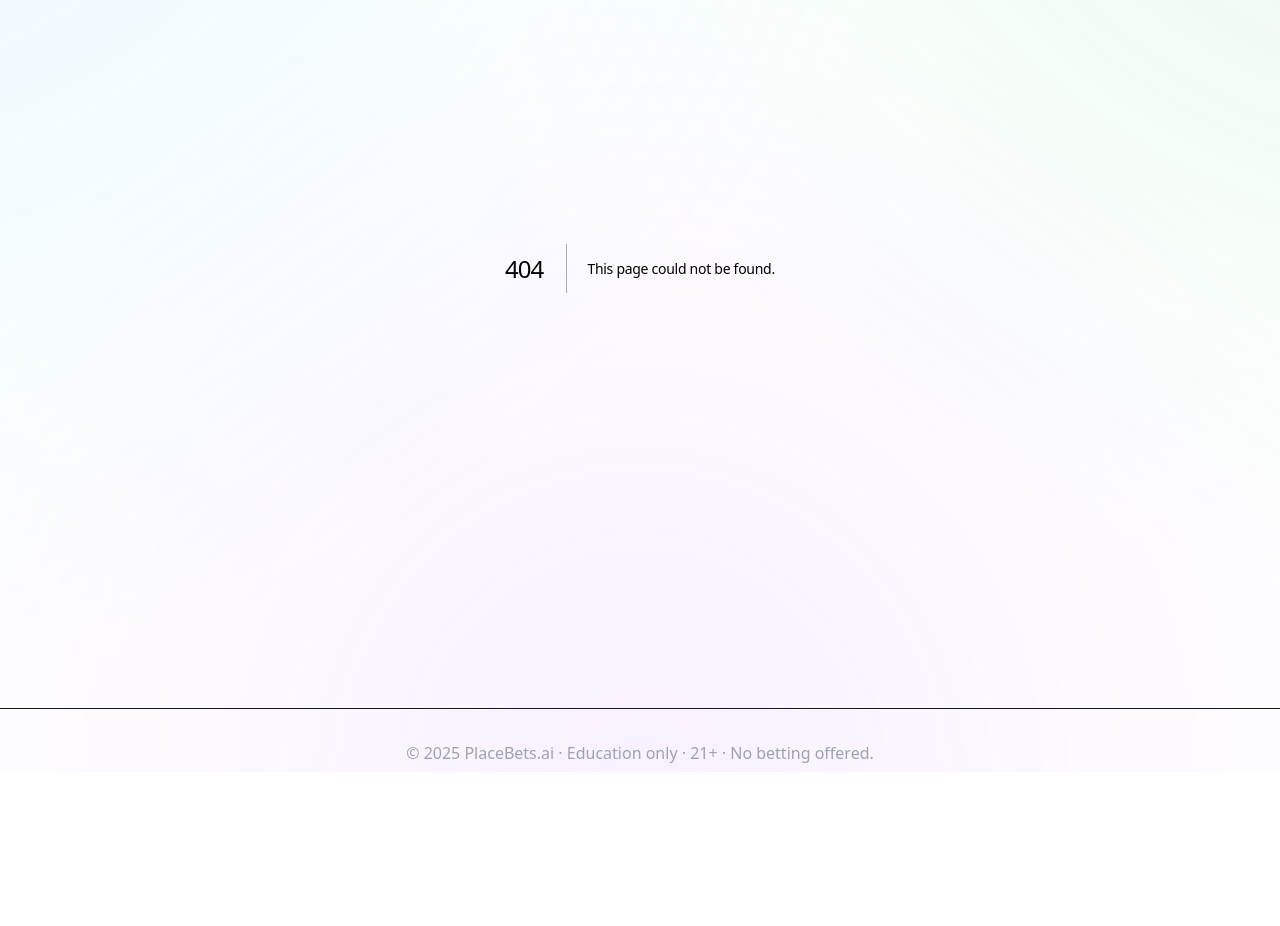
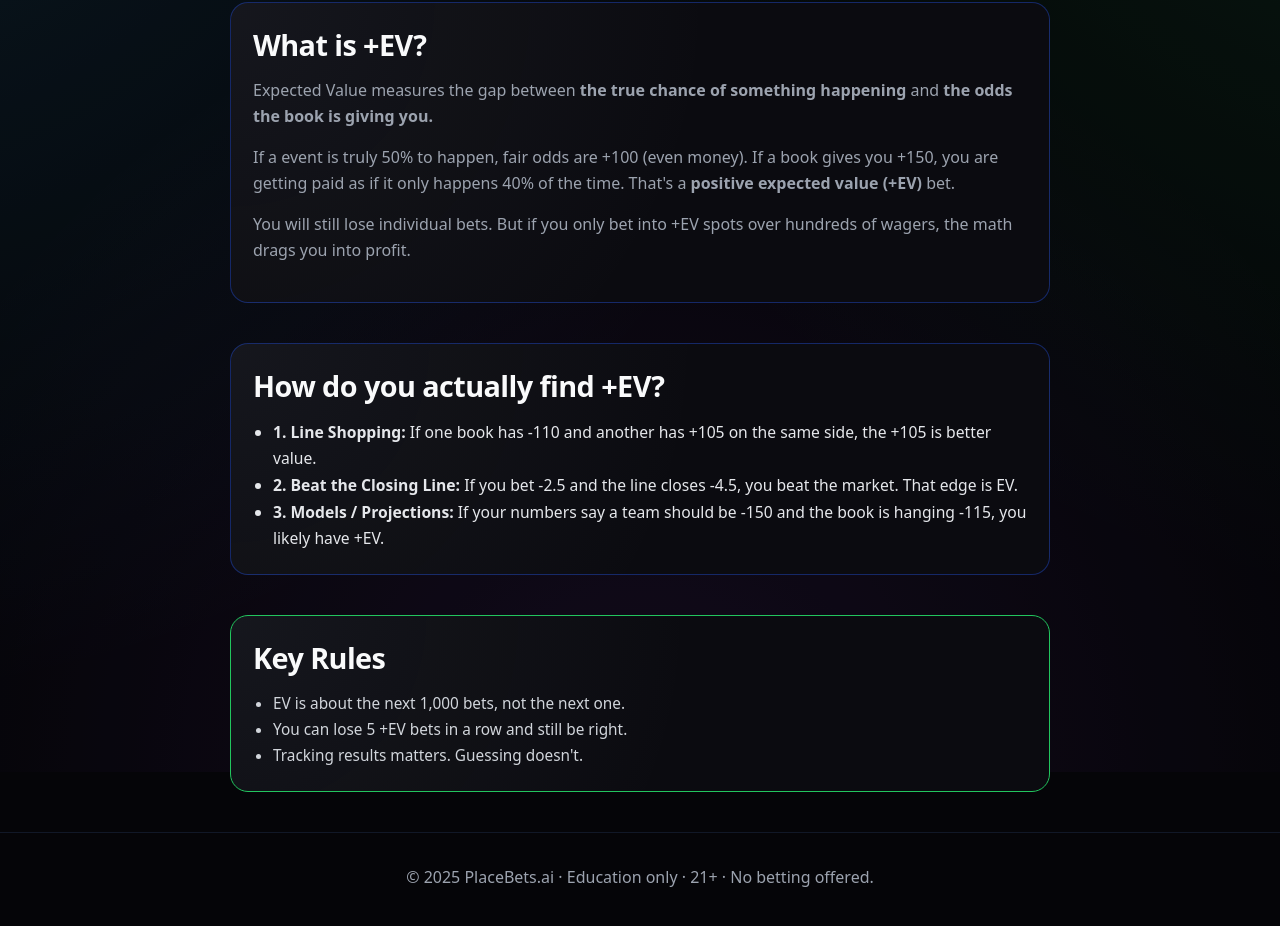
Before and after one commit to placebetsai/Placebetsai, a Next.js app: page /ev-betting in a window 1280 px wide. Before the commit this address had no page. Shown: the part 228-1154 px from the top of the page. Before the commit the page ends 1051 px from the top, so only its background shows below. Built offline with nearby package versions, Linux system fonts and the light colour scheme.

Commit message:
Create page.js

```diff
--- /dev/null
+++ b/app/ev-betting/page.js
@@ -0,0 +1,69 @@
+export default function EVPage() {
+  return (
+    <div style={{ maxWidth: 820, margin: "0 auto" }}>
+      <h1>Expected Value (+EV)</h1>
+      <p className="highlight">The only math that actually matters.</p>
+
+      <section className="card mt-4">
+        <h2>What is +EV?</h2>
+        <p>
+          Expected Value measures the gap between{" "}
+          <strong>the true chance of something happening</strong> and{" "}
+          <strong>the odds the book is giving you.</strong>
+        </p>
+        <p>
+          If a event is truly 50% to happen, fair odds are +100 (even
+          money). If a book gives you +150, you are getting paid as if it
+          only happens 40% of the time. That&apos;s a{" "}
+          <strong>positive expected value (+EV)</strong> bet.
+        </p>
+        <p>
+          You will still lose individual bets. But if you only bet into +EV
+          spots over hundreds of wagers, the math drags you into profit.
+        </p>
+      </section>
+
+      <section className="card mt-4">
+        <h2>How do you actually find +EV?</h2>
+        <ul
+          style={{
+            paddingLeft: 20,
+            color: "#e5e7eb",
+            lineHeight: 1.7,
+            fontSize: "0.98rem",
+          }}
+        >
+          <li>
+            <strong>1. Line Shopping:</strong> If one book has -110 and
+            another has +105 on the same side, the +105 is better value.
+          </li>
+          <li>
+            <strong>2. Beat the Closing Line:</strong> If you bet -2.5 and the
+            line closes -4.5, you beat the market. That edge is EV.
+          </li>
+          <li>
+            <strong>3. Models / Projections:</strong> If your numbers say a
+            team should be -150 and the book is hanging -115, you likely have
+            +EV.
+          </li>
+        </ul>
+      </section>
+
+      <section className="card mt-4" style={{ borderColor: "#22c55e" }}>
+        <h2>Key Rules</h2>
+        <ul
+          style={{
+            paddingLeft: 20,
+            color: "#d1d5db",
+            lineHeight: 1.7,
+            fontSize: "0.96rem",
+          }}
+        >
+          <li>EV is about the next 1,000 bets, not the next one.</li>
+          <li>You can lose 5 +EV bets in a row and still be right.</li>
+          <li>Tracking results matters. Guessing doesn&apos;t.</li>
+        </ul>
+      </section>
+    </div>
+  );
+              }
```
